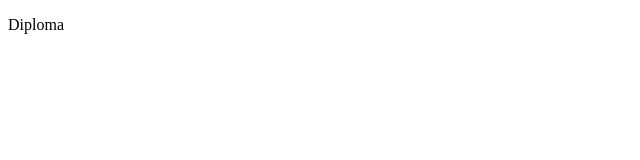
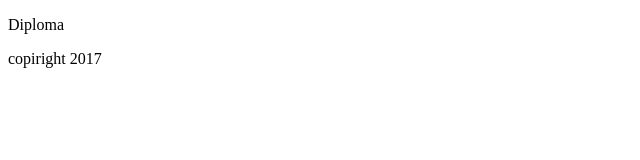
Before and after one commit to IlonaBazyk/portfolio, a plain HTML site: page home.html in a window 1280 px wide. Shown: the whole page, without its empty margins (0-640 px from the left). Drawn offline with Linux system fonts and the light colour scheme.

Commit message:
update home page

```diff
--- a/home.html
+++ b/home.html
@@ -6,5 +6,6 @@
 </head>
 <body>
 	<p>Diploma</p>
+	<footer>copiright 2017</footer>
 </body>
 </html>
```
